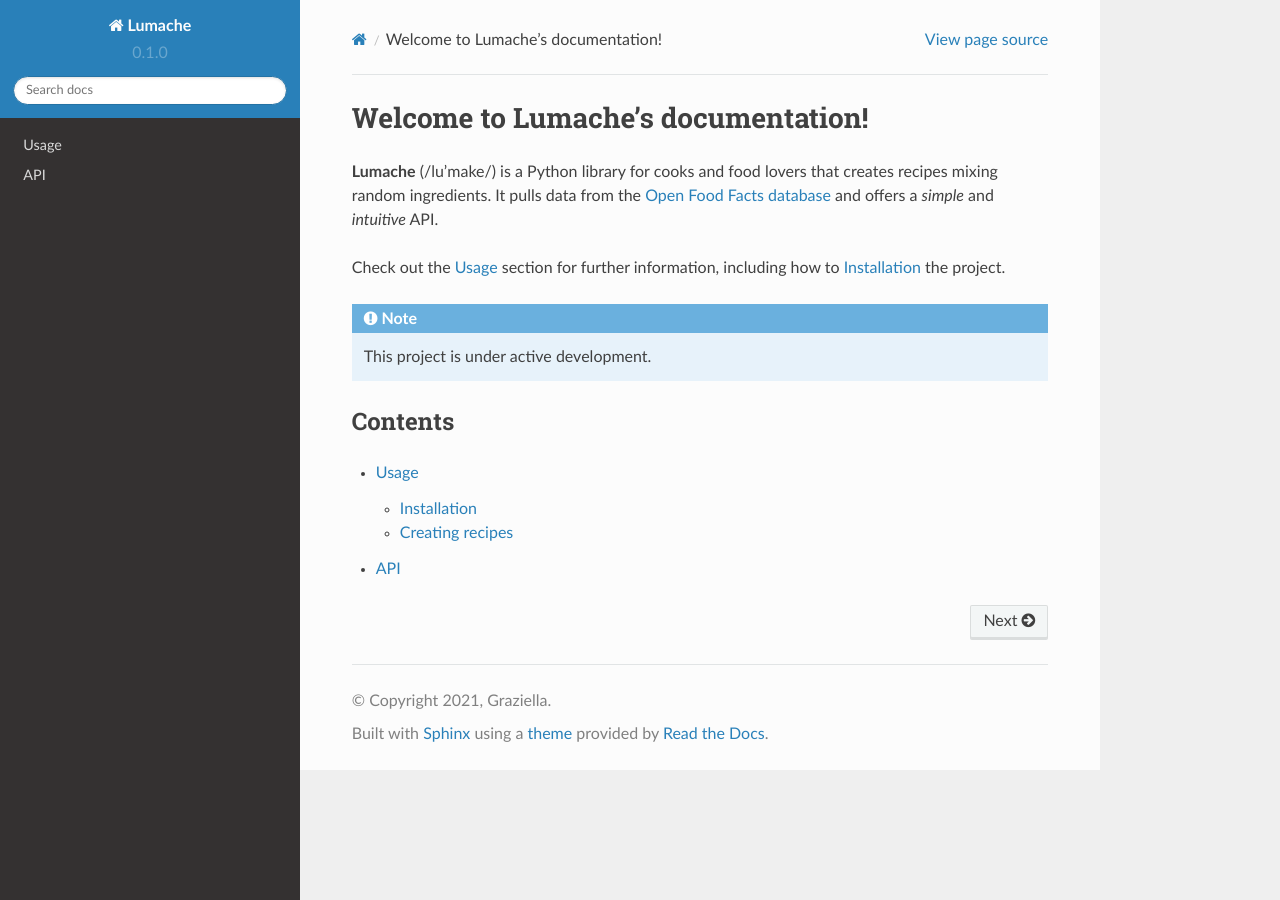
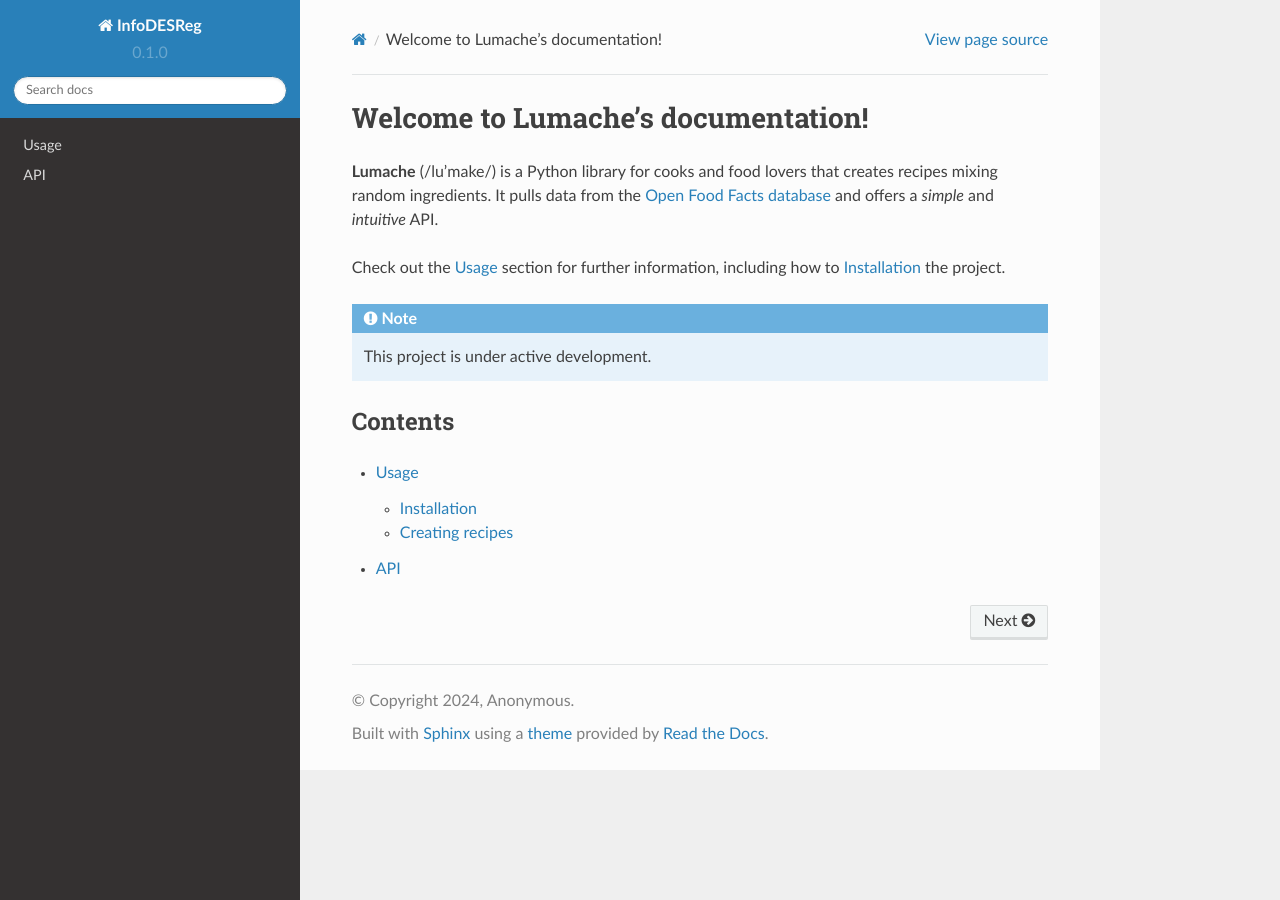
Before and after one commit to adv-panda/infodesreg_docs, a Sphinx documentation site: the page built from docs/source/index.rst, in a window 1280 px wide. Built offline with Sphinx 7.4.7 and the Read the Docs theme 2.0.0, drawn with Linux system fonts in a browser that asks for light colours.

Commit message:
Update conf.py

```diff
--- a/docs/source/conf.py
+++ b/docs/source/conf.py
@@ -2,9 +2,9 @@
 
 # -- Project information
 
-project = 'Lumache'
-copyright = '2021, Graziella'
-author = 'Graziella'
+project = 'InfoDESReg'
+copyright = '2024, Anonymous'
+author = 'Anonymous'
 
 release = '0.1'
 version = '0.1.0'
```
